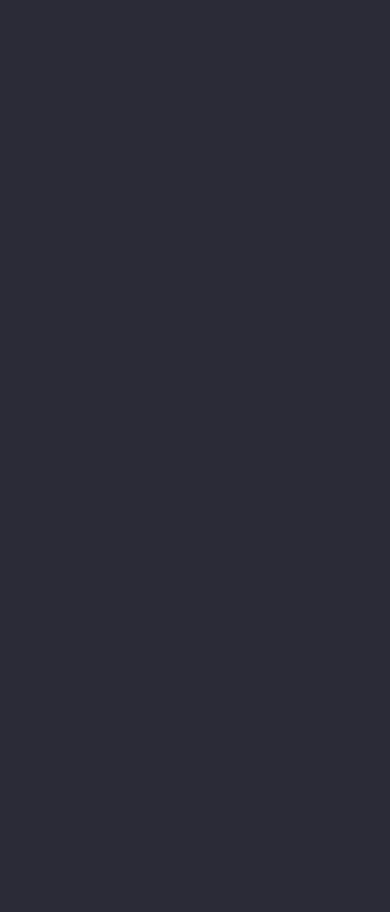
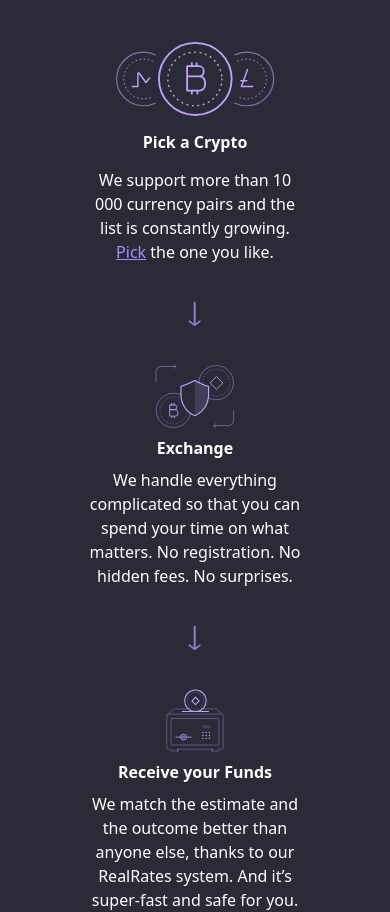
Before and after one commit to zealotdev/changeNOW-clone, a Next.js app: page / in a window 390 px wide. Shown: the part 1366-2278 px from the top of the page. Before the commit the page ends 1262 px from the top, so only its background shows below. Built offline with nearby package versions, Linux system fonts and the light colour scheme.

Commit message:
feat: Added hints section => hero ✅

```diff
--- a/components/hero.js
+++ b/components/hero.js
@@ -41,6 +41,100 @@ const Hero = () => {
         />
         <img className="md:hidden mx-auto" src="./svg/mobile-apps.svg" alt="" />
       </div>
+      {/* Hints for large screens */}
+      <div className="hidden md:flex justify-evenly my-20">
+        <div className="flex flex-col items-center h-56 justify-between w-3/12">
+          <img className="h-38 w-40" src="./svg/index/pick.svg" alt="" />
+          <h4 className="font-bold text-white">Pick a Crypto</h4>
+          <p className="text-white font-light">
+            We support more than 10 000 currency pairs and the list is
+            constantly growing.{' '}
+            <a className="underline text-purple-400">Pick</a> the one you like.
+          </p>
+        </div>
+        <img
+          className="h-5 self-center w-8"
+          src="./svg/index/arrow.svg"
+          alt=""
+        />
+        <div className="flex flex-col items-center h-56 justify-between w-3/12">
+          <img className="h-16 w-18" src="./svg/index/exchange.svg" alt="" />
+          <h4 className="font-bold text-white">Exchange</h4>
+          <p className="text-white font-light">
+            We handle everything complicated so that you can spend your time on
+            what matters. No registration. No hidden fees. No surprises.
+          </p>
+        </div>
+        <img
+          className="h-5 self-center w-8"
+          src="./svg/index/arrow.svg"
+          alt=""
+        />
+        <div className="flex flex-col items-center h-56 justify-between w-3/12">
+          <img className="h-16 w-18" src="./svg/index/funds.svg" alt="" />
+          <h4 className="font-bold text-white">Receive your Funds</h4>
+          <p className="text-white font-light">
+            We match the estimate and the outcome better than anyone else,
+            thanks to our RealRates system. And it’s super-fast and safe for
+            you.
+          </p>
+        </div>
+      </div>
+      {/* Hints for Mobile */}
+      <div className="my-20 block md:hidden">
+        <h3 className="text-white font-bold">Simple as 1,2,3</h3>
+        <div className="flex flex-col items-center space-y-10 my-10">
+          <div className="flex flex-col items-center h-56 justify-between w-7/12">
+            <img
+              className="h-38 w-40"
+              src="./svg/index/pick-mobile.svg"
+              alt=""
+            />
+            <h4 className="font-bold text-white">Pick a Crypto</h4>
+            <p className="text-white font-light">
+              We support more than 10 000 currency pairs and the list is
+              constantly growing.{' '}
+              <a className="underline text-purple-400">Pick</a> the one you
+              like.
+            </p>
+          </div>
+          <img
+            className="h-5 self-center w-8 transform rotate-90"
+            src="./svg/index/arrow.svg"
+            alt=""
+          />
+          <div className="flex flex-col items-center h-56 justify-between w-7/12">
+            <img
+              className="h-16 w-18"
+              src="./svg/index/exchange-mobile.svg"
+              alt=""
+            />
+            <h4 className="font-bold text-white">Exchange</h4>
+            <p className="text-white font-light">
+              We handle everything complicated so that you can spend your time
+              on what matters. No registration. No hidden fees. No surprises.
+            </p>
+          </div>
+          <img
+            className="h-5 self-center w-8 transform rotate-90"
+            src="./svg/index/arrow.svg"
+            alt=""
+          />
+          <div className="flex flex-col items-center h-56 justify-between w-7/12">
+            <img
+              className="h-16 w-18"
+              src="./svg/index/funds-mobile.svg"
+              alt=""
+            />
+            <h4 className="font-bold text-white">Receive your Funds</h4>
+            <p className="text-white font-light">
+              We match the estimate and the outcome better than anyone else,
+              thanks to our RealRates system. And it’s super-fast and safe for
+              you.
+            </p>
+          </div>
+        </div>
+      </div>
     </div>
   );
 };
```
